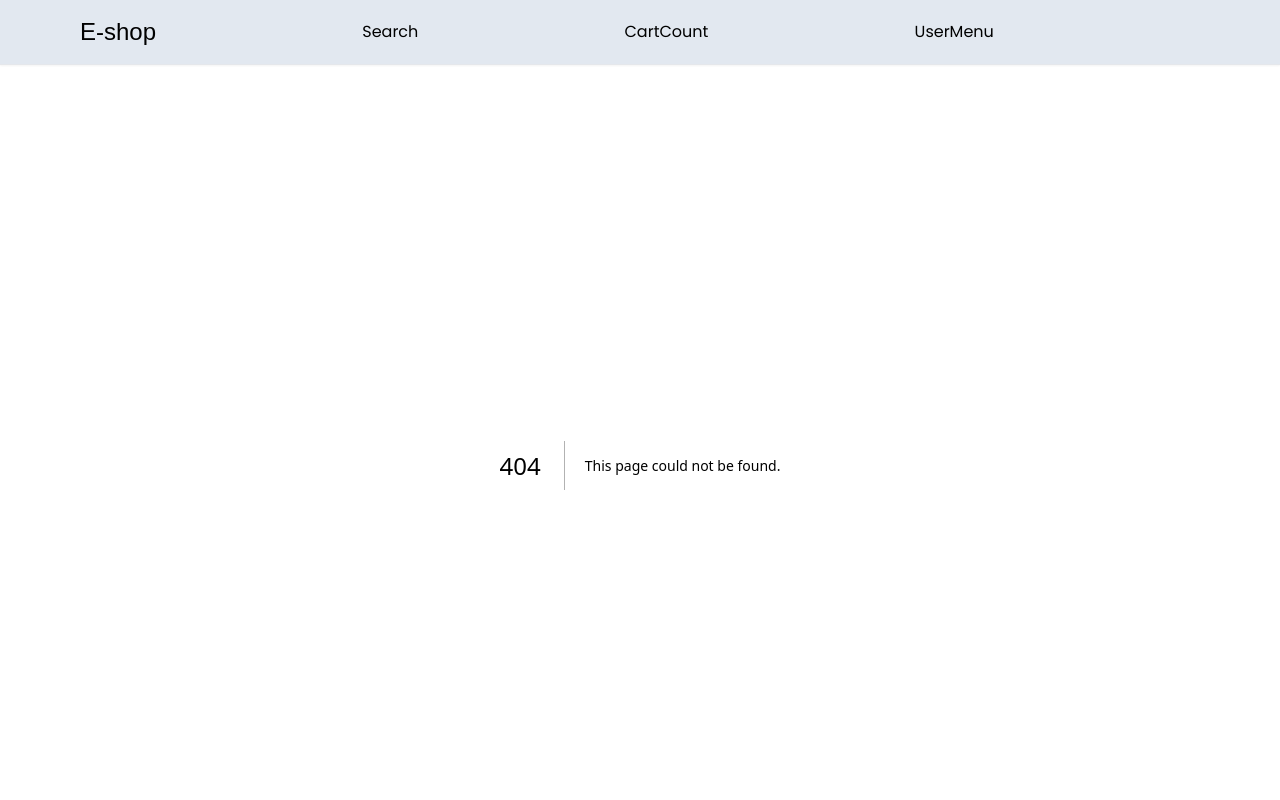
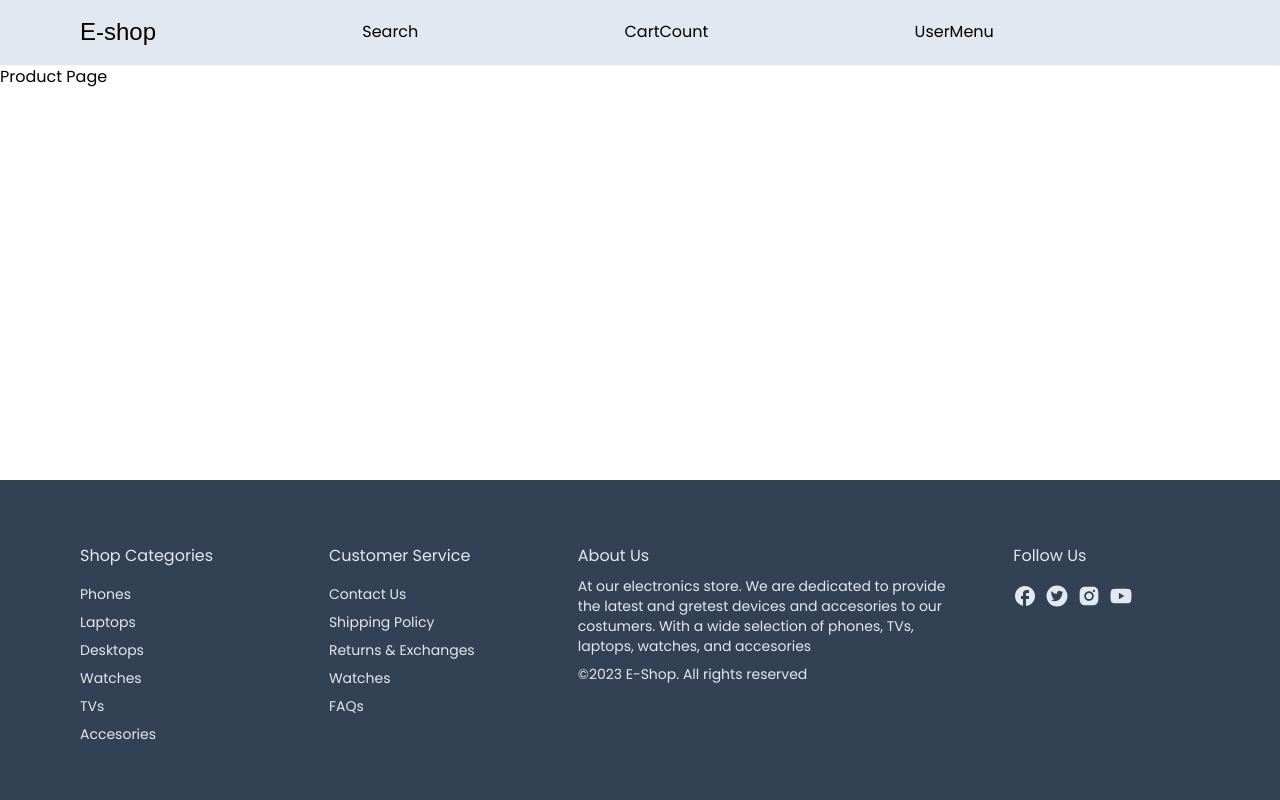
Before and after one commit to juanbosquedev/e-shopjb, a Next.js app: page /product/1 in a window 1280 px wide. Before the commit this address had no page. Shown: the top 800 px of the page. Built offline with nearby package versions, Linux system fonts and the light colour scheme; a web font is replaced by a local one.

Commit message:
route to productDetail

```diff
--- /dev/null
+++ b/app/cart/page.tsx
@@ -0,0 +1,8 @@
+import React from 'react'
+
+const Cart = () => {
+  return (
+    <div>Cart</div>
+  )
+}
+export default Cart;
--- a/app/component/products/ProductCard.tsx
+++ b/app/component/products/ProductCard.tsx
@@ -4,6 +4,7 @@ import Image from "next/image";
 import { truncateText } from "@/utils/truncateText";
 import { formatPrice } from "@/utils/formatPrice";
 import { Rating } from "@mui/material";
+import { useRouter } from "next/navigation";
 interface ProductCArdProps {
   data: any;
 }
@@ -11,8 +12,10 @@ export const ProductCard: React.FC<ProductCArdProps> = ({ data }) => {
 
   const productRatings = data.reviews.reduce((acc:number,item:any)=> item.rating + acc, 0)/data.reviews.length;
 
+  const router = useRouter();
   return (
     <div
+    onClick={()=>router.push(`/product/${data.id}`)}
       className="
       mt-4
     col-span-1
--- /dev/null
+++ b/app/product/[productid]/page.tsx
@@ -0,0 +1,9 @@
+interface IParams{
+    productId?:string
+}
+
+const Product = ({params}:{params:IParams}) => {
+    return <div>Product Page</div>;
+}
+
+export default Product;
```
Also changed, not shown: 1 other file (tests, documents, lock files or other folders).
